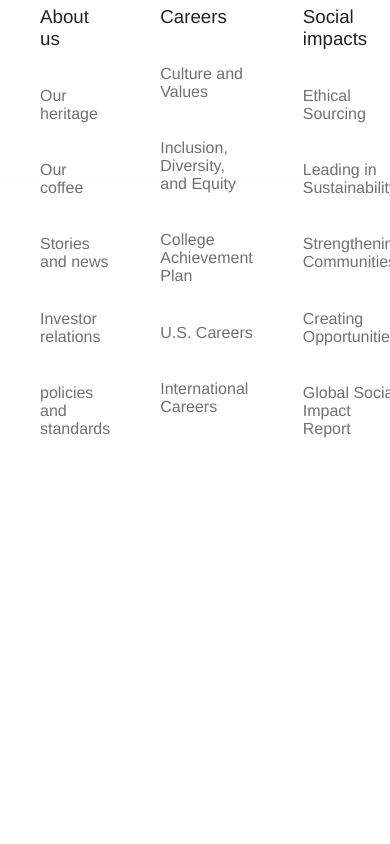
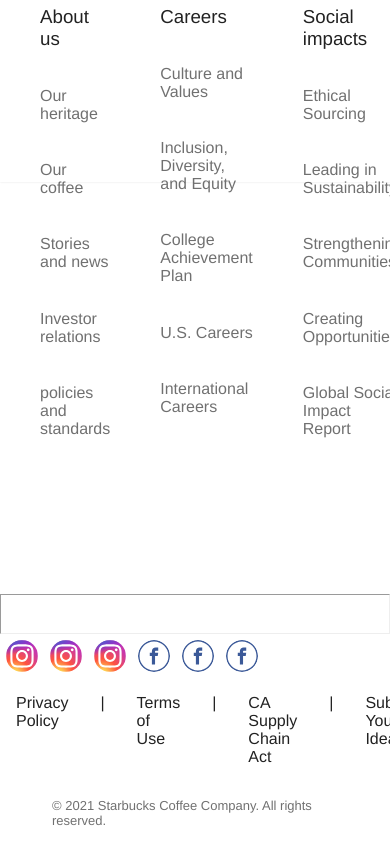
Before and after one commit to Ashish73653/starbucksClone, a plain HTML site: page index.html in a window 390 px wide. Shown: the part 3641-4485 px from the top of the page. Before the commit the page ends 4235 px from the top, so only its background shows below. Drawn offline with Linux system fonts and the light colour scheme.

Commit message:
[Added a footer social , completed forbig screen , tab and mobile still pending]

```diff
--- a/footer.css
+++ b/footer.css
@@ -28,3 +28,54 @@ footer h3{
     font-weight: 400;
     margin-bottom: 24px;
 }
+.rule{
+    padding: 1.2rem 0;
+    display: block;
+}
+.social-logos{
+    display: flex;
+    margin-left: -5px;
+    max-width: 1440px;
+    margin: 0 auto;
+}
+.social-logos .logo{
+    display: flex;
+    height: 44px;
+    width: 44px;
+    justify-content: center;
+    align-items: center;
+
+}
+.social-logos img{
+    height: 32px;
+    width: 32px;
+    border-radius: 50%;
+}
+.last-section{
+    display: flex;
+    max-width: 1440px;
+    margin: 0 auto;
+    margin-top: 16px;
+}
+.last-section .item-last{
+    display: flex;
+    list-style: none;
+    justify-content: space-between;
+    font-size: 16px;
+    font-weight: 550;
+}
+.last-section .item-last li{
+    padding: 0 16px;
+}
+.copy{
+    display: flex;
+    margin: 0 auto;
+    margin: 16px 0;
+}
+.copy p{
+    display: flex;
+    padding: 16px 0;
+    font-size: 13px;
+    margin: 0 4em;
+    color:rgba(0,0,0,.56);
+}
--- a/index.html
+++ b/index.html
@@ -190,6 +190,31 @@
                 </ul>
             </div>
             </div>
+            <hr class="rule">
+            <div class="social-logos">
+                <div class="logo 1"><img src="images/instagram.svg" alt=""></div>
+                <div class="logo 2"><img src="images/instagram.svg" alt=""></div>
+                <div class="logo 3"><img src="images/instagram.svg" alt=""></div>
+                <div class="logo 4"><img src="images/facebook.svg" alt=""></div>
+                <div class="logo 5"><img src="images/facebook.svg" alt=""></div>
+                <div class="logo 6"><img src="images/facebook.svg" alt=""></div>
+            </div>
+            <div class="last-section">
+                <ul class="item-last">
+                    <li>Privacy Policy</li>
+                    <li>|</li>
+                    <li>Terms of Use</li>
+                    <li>|</li>
+                    <li>CA Supply Chain Act</li>
+                    <li>|</li>
+                    <li>Submit Your Idea</li>
+                    <li>|</li>
+                    <li>Cookie Preferences</li>
+                </ul>
+            </div>
+            <div class="copy">
+                <p>© 2021 Starbucks Coffee Company. All rights reserved.</p>
+            </div>
         </div>
     </footer>
 </body>
```
Also changed, not shown: images/facebook.svg (added), images/instagram.svg (added).
